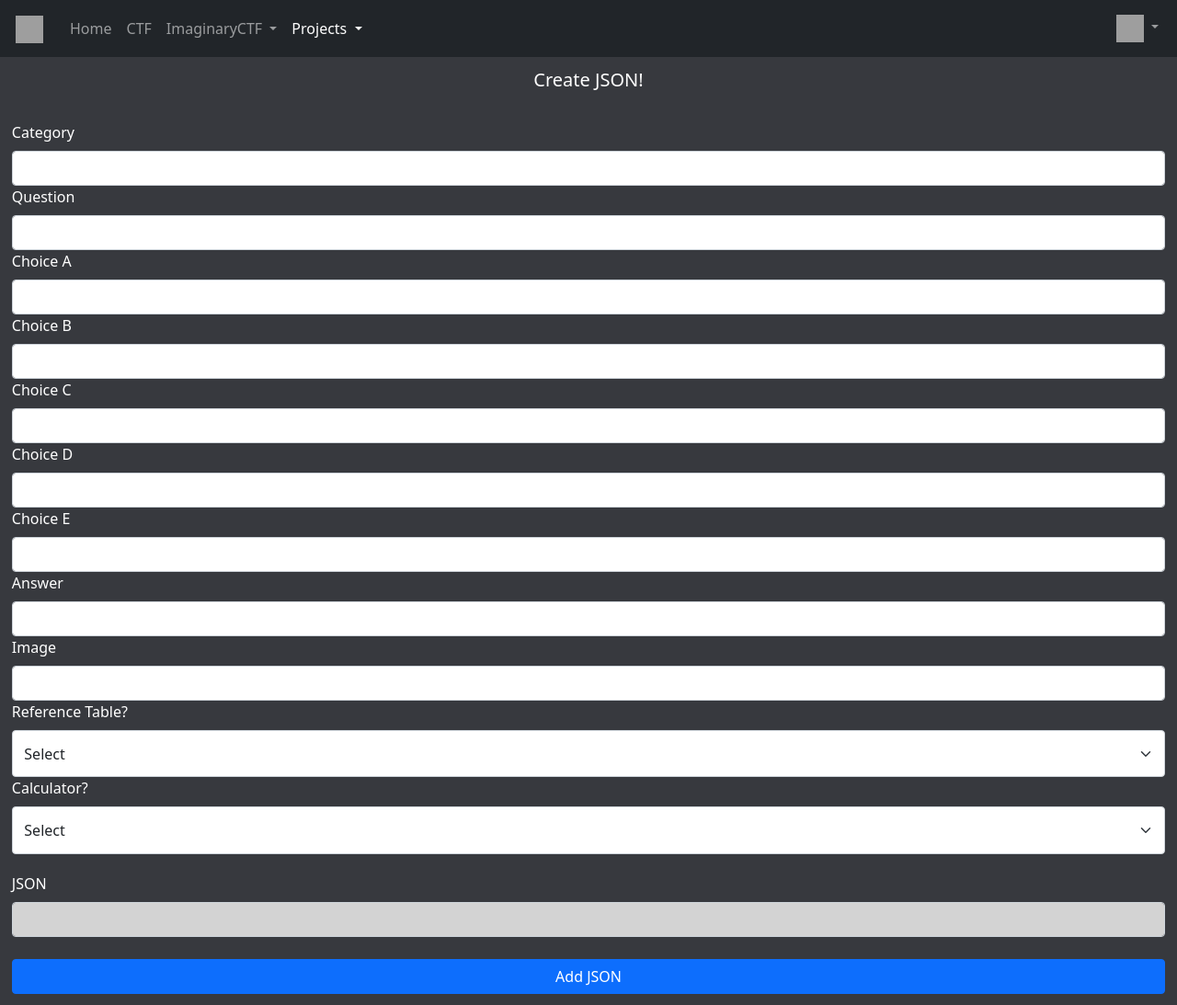
After one commit to max-49/max49-website, a Flask app: page /projects/chembot/jsongenerator in a window 1280 px wide. The commit adds this page. Shown: the whole page at 92% size. Run offline with Flask 2, Linux system fonts and the light colour scheme; grey boxes are pictures that could not be loaded.

Commit message:
add json generator

```diff
--- a/main.py
+++ b/main.py
@@ -27,6 +27,10 @@ def projects():
 def chembot():
     return render_template("index-pages/projects.html", page="index-pages/chembot.html", projects="active", navbar="shared/navbar.html", num=random.randint(1, 2500))
 
+@app.route('/projects/chembot/jsongenerator')
+def gen():
+    return render_template("index-pages/generator.html", projects="active", navbar="shared/navbar.html", num=random.randint(1, 2500))
+
 @app.route('/projects/challenges')
 def challenges():
     with open('mychalls.json') as j:
@@ -36,7 +40,6 @@ def challenges():
 @app.route('/round-9-writeups')
 def round_9_writeups():
     return render_template("writeups/round-9-writeups.html", navbar="shared/navbar.html", ictf="active", num=random.randint(1, 2500))
-
 
 @app.route('/round-10-writeups')
 def round_10_writeups():
@@ -247,4 +250,29 @@ def restmychall():
         json.dump(writeups, j)
     return render_template_string("mychalls.json reset!")
 
+@app.route('/projects/chembot/jsongenerator', methods=["POST"])
+def addjson():
+    category = request.form['category']
+    question = request.form['question']
+    choice_a = request.form['choice-a']
+    choice_b = request.form['choice-b']
+    choice_c = request.form['choice-c']
+    choice_d = request.form['choice-d']
+    choice_e = request.form['choice-e']
+    answer = request.form['answer']
+    image = request.form['image']
+    table = request.form['table']
+    calc = request.form['calc']
+    form_json = request.form['json']
+    table = True if table == "1" else False
+    calc = True if calc == "1" else False
+    image = 0 if image == "" else image
+    form_json = '[]' if form_json == "" else form_json
+    real_json = json.loads(form_json)
+    next_num = 0 if len(real_json) == 0 else (real_json[-1]['number'] + 1)
+    real_json.append({"number": next_num, "category": category, "question": question, "choices": [choice_a, choice_b, choice_c, choice_d, choice_e], "answer": answer, "image": image, "Calc": calc, "Table": table})
+    sub_json = json.dumps(real_json)
+    print(sub_json)
+    return render_template("index-pages/generator.html", projects="active", navbar="shared/navbar.html", sub_json=sub_json, num=random.randint(1, 2500))
+
 app.run(host='0.0.0.0', port=5000)
--- a/static/js/writeups.js
+++ b/static/js/writeups.js
@@ -1,6 +1,19 @@
 window.onload = function() {
   changeFrameInfo();
 };
+
+function selectText(containerid) {
+  if (document.selection) { // IE
+      var range = document.body.createTextRange();
+      range.moveToElementText(document.getElementById(containerid));
+      range.select();
+  } else if (window.getSelection) {
+      var range = document.createRange();
+      range.selectNode(document.getElementById(containerid));
+      window.getSelection().removeAllRanges();
+      window.getSelection().addRange(range);
+  }
+}
 
 function changeFrameInfo() {
   document.getElementById("channel-title").innerHTML = "server-info";
--- /dev/null
+++ b/templates/index-pages/generator.html
@@ -0,0 +1,59 @@
+<!DOCTYPE html>
+<html>
+    <head>
+        <link rel="icon" href="https://i.imgur.com/wQxv5zm.png" type="image/gif" sizes="16x16">
+    <meta charset="utf-8">
+    <meta name="viewport" content="width=device-width, initial-scale=1.0">
+    <title>Max49's ChemBot JSON Generator</title>
+    <link href="https://cdn.jsdelivr.net/npm/bootstrap@5.0.0-beta3/dist/css/bootstrap.min.css" rel="stylesheet" integrity="sha384-eOJMYsd53ii+scO/bJGFsiCZc+5NDVN2yr8+0RDqr0Ql0h+rP48ckxlpbzKgwra6" crossorigin="anonymous">
+    <link href="/static/css/style.css?q={{ num }}" rel="stylesheet" type="text/css" />
+    <link href="/static/css/writeups.css?q={{ num }}" rel="stylesheet" type="text/css">
+    <link href="/static/css/admin.css?q={{ num }}" rel="stylesheet" type="text/css" />
+    <meta name="description" content="Max49's Admin Panel" />
+    </head>
+    <body>
+        {% include navbar %}
+        <script src="/static/js/writeups.js?q={{ num }}"></script>
+        <h5 class="text-center content-padding">Create JSON!</h5>
+        <div class="formbody">
+            <div class="mb-3 w-100 content-padding">
+                <form method="POST" action="/projects/chembot/jsongenerator">
+                    <label for="category" class="form-label">Category</label>
+                    <input type="text" name="category" class="form-control" required>
+                    <label for="question" class="form-label">Question</label>
+                    <input type="text" name="question" class="form-control" required>
+                    <label for="choice-a" class="form-label">Choice A</label>
+                    <input type="text" name="choice-a" class="form-control" required>
+                    <label for="choice-b" class="form-label">Choice B</label>
+                    <input type="text" name="choice-b" class="form-control" required>
+                    <label for="choice-c" class="form-label">Choice C</label>
+                    <input type="text" name="choice-c" class="form-control" required>
+                    <label for="choice-d" class="form-label">Choice D</label>
+                    <input type="text" name="choice-d" class="form-control" required>
+                    <label for="choice-e" class="form-label">Choice E</label>
+                    <input type="text" name="choice-e" class="form-control">
+                    <label for="answer" class="form-label">Answer</label>
+                    <input type="text" name="answer" class="form-control" required>
+                    <label for="image" class="form-label">Image</label>
+                    <input type="text" name="image" class="form-control">
+                    <label for="table" class="form-label">Reference Table?</label>
+                    <select name="table" class="form-select content-padding">
+                        <option selected>Select</option>
+                        <option value="0">No</option>
+                        <option value="1">Yes</option>
+                    </select>
+                    <label for="calc" class="form-label">Calculator?</label>
+                    <select name="calc" class="form-select content-padding">
+                        <option selected>Select</option>
+                        <option value="0">No</option>
+                        <option value="1">Yes</option>
+                    </select>
+                    <div style="padding: 10px;"></div>
+                    <label for="json" class="form-label">JSON</label>
+                    <input style="background-color: lightgray;" id="selectable" onclick="selectText('selectable')" type="text" name="json" class="form-control" value="{{ sub_json }}"><br />
+                    <button type="submit" class="btn btn-primary w-100">Add JSON</button>
+                </form>
+            </div>
+        </div>
+    </body>
+</html>
--- a/templates/shared/navbar.html
+++ b/templates/shared/navbar.html
@@ -43,6 +43,7 @@
                     <ul class="dropdown-menu" aria-labelledby="navbarDropdown">
                         <li><a class="dropdown-item" href="/projects">Current Projects</a></li>
                         <li><a class="dropdown-item" href="/projects/chembot">ChemBot</a></li>
+                        <li><a class="dropdown-item" href="/projects/chembot/jsongenerator">ChemBot JSON generator</a></li>
                         <li><a class="dropdown-item" href="/projects/challenges">CTF Challenges</a></li>
                     </ul>
                 </li>
```
